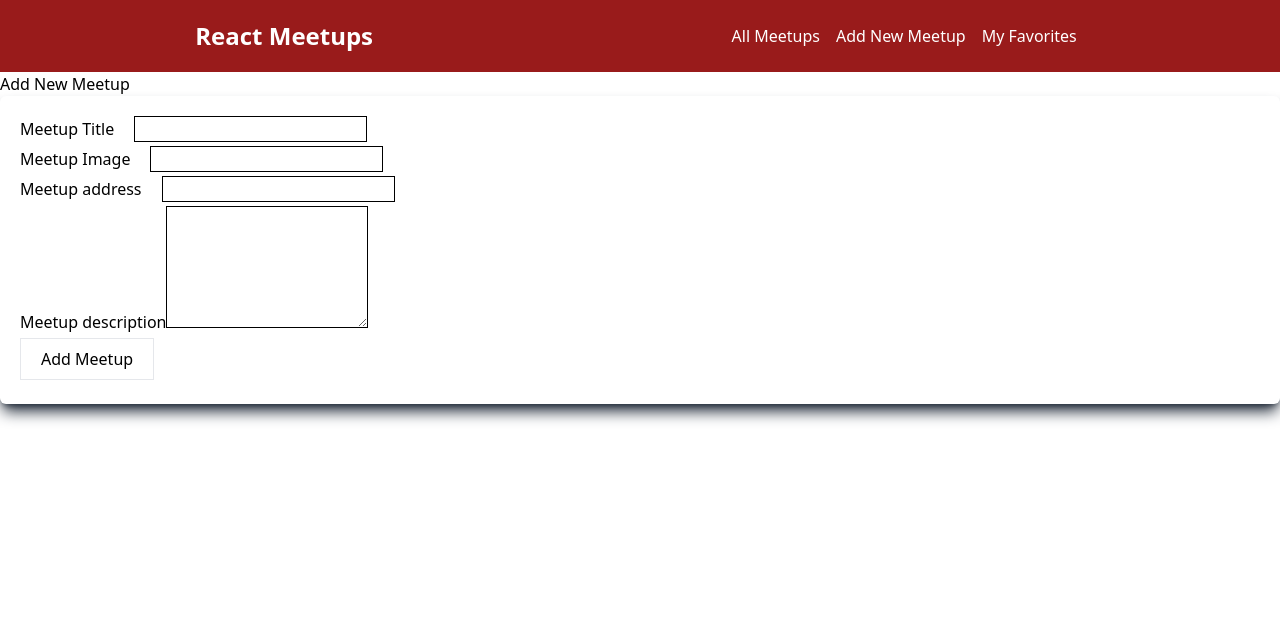
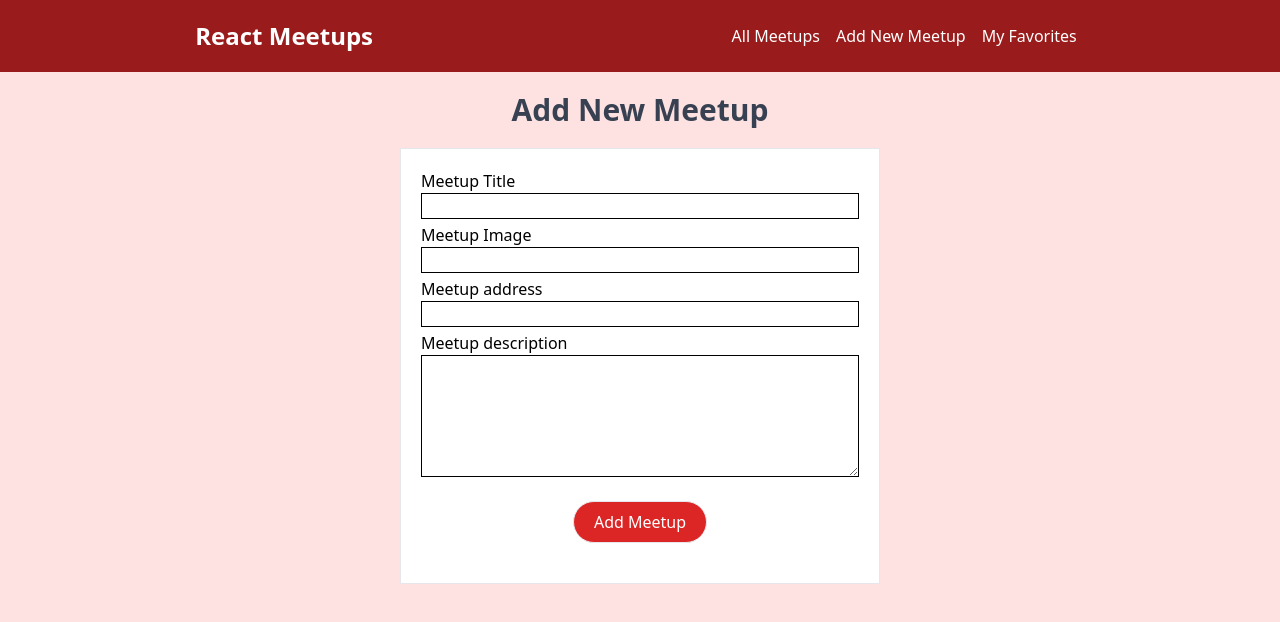
Before and after one commit to ntb-arenas/react-meetup, a React (Vite) app: page /new-meetup in a window 1280 px wide. Shown: the top 622 px of the page. Built offline with nearby package versions, Linux system fonts and the light colour scheme.

Commit message:
Updated meetup page style

```diff
--- a/src/App.css
+++ b/src/App.css
@@ -0,0 +1,3 @@
+html {
+  background-color: rgb(254 226 226);
+}
--- a/src/Pages/NewMeetup.jsx
+++ b/src/Pages/NewMeetup.jsx
@@ -22,7 +22,7 @@ const NewMeetupPage = () => {
 
   return (
     <section>
-      <h1>Add New Meetup</h1>
+      <h1 className="p-5 text-3xl font-bold text-center text-gray-700">Add New Meetup</h1>
       <NewMeetupForm onAddMeetup={addMeetupHandler} />
     </section>
   );
--- a/src/components/meetups/MeetupItem.jsx
+++ b/src/components/meetups/MeetupItem.jsx
@@ -3,7 +3,7 @@ import Card from "../ui/Card";
 
 const MeetupItem = (props) => {
   return (
-    <li className="max-w-[40rem] p-5">
+    <li className="max-w-[30rem] mx-auto p-5">
       <Card>
         <img src={props.image} className="rounded-t-lg" alt="" />
         <div className="p-3">
--- a/src/components/meetups/MeetupList.jsx
+++ b/src/components/meetups/MeetupList.jsx
@@ -3,7 +3,7 @@ import React from "react";
 
 const MeetupList = (props) => {
   return (
-    <ul className="flex flex-col items-center">
+    <ul className="grid grid-cols-3">
       {props.meetups.map((meetup) => (
         <MeetupItem key={meetup.id} id={meetup.id} image={meetup.image} title={meetup.title} description={meetup.description} address={meetup.address} />
       ))}
--- a/src/components/meetups/NewMeetupForm.jsx
+++ b/src/components/meetups/NewMeetupForm.jsx
@@ -21,29 +21,29 @@ const NewMeetupForm = ({ onAddMeetup }) => {
   }
 
   return (
-    <Card>
-      <form className="p-5" onSubmit={submitHandler}>
-        <div className="mb-1">
+    <div className="flex justify-center">
+      <form className="p-5 border w-[30rem] bg-white" onSubmit={submitHandler}>
+        <div className="flex flex-col mb-1">
           <label htmlFor="title">Meetup Title</label>
-          <input className="ml-5 border border-black" type="text" required id="title" ref={titleInputRef} />
+          <input className="border border-black " type="text" required id="title" ref={titleInputRef} />
         </div>
-        <div className="mb-1">
+        <div className="flex flex-col mb-1">
           <label htmlFor="image">Meetup Image</label>
-          <input className="ml-5 border border-black" type="url" required id="image" ref={imageInputRef} />
+          <input className="border border-black " type="url" required id="image" ref={imageInputRef} />
         </div>
-        <div className="mb-1">
+        <div className="flex flex-col mb-1">
           <label htmlFor="address">Meetup address</label>
-          <input className="ml-5 border border-black" type="text" required id="address" ref={addressInputRef} />
+          <input className="border border-black " type="text" required id="address" ref={addressInputRef} />
         </div>
-        <div className="mb-1">
+        <div className="flex flex-col mb-1">
           <label htmlFor="description">Meetup description</label>
           <textarea className="border border-black" id="description" required rows="5" ref={descInputRef}></textarea>
         </div>
-        <div className="mb-1">
-          <button className="px-5 py-2 border ">Add Meetup</button>
+        <div className="p-5 text-center">
+          <button className="px-5 py-2 text-white bg-red-600 border rounded-full">Add Meetup</button>
         </div>
       </form>
-    </Card>
+    </div>
   );
 };
 
```
